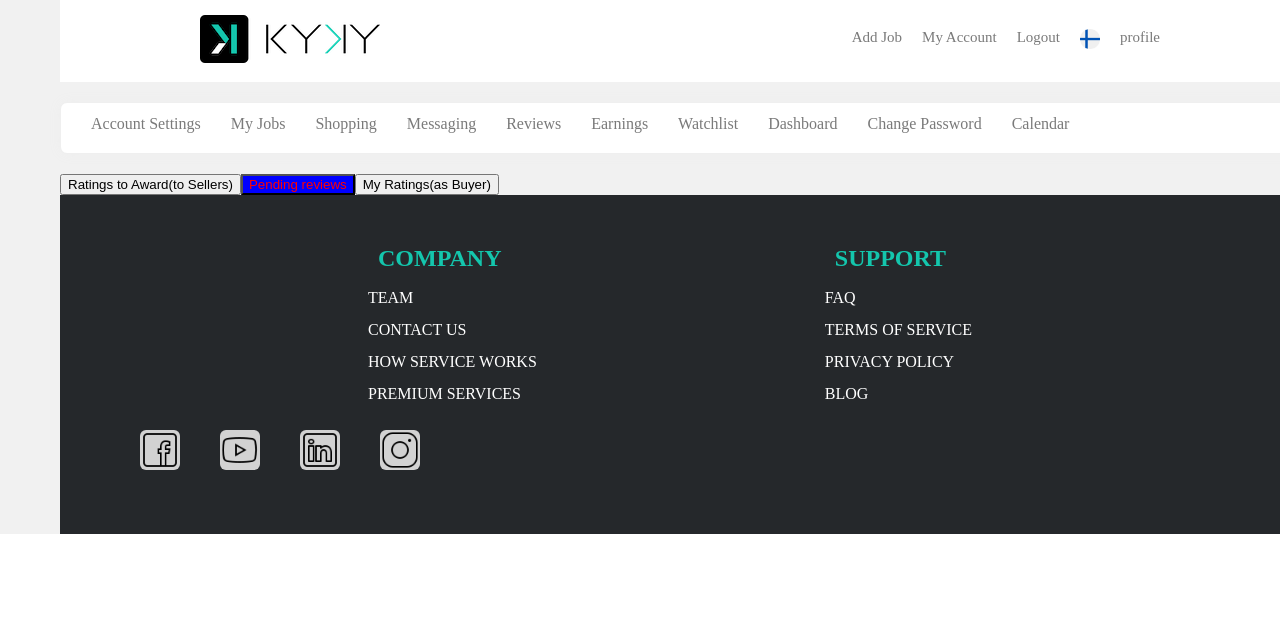
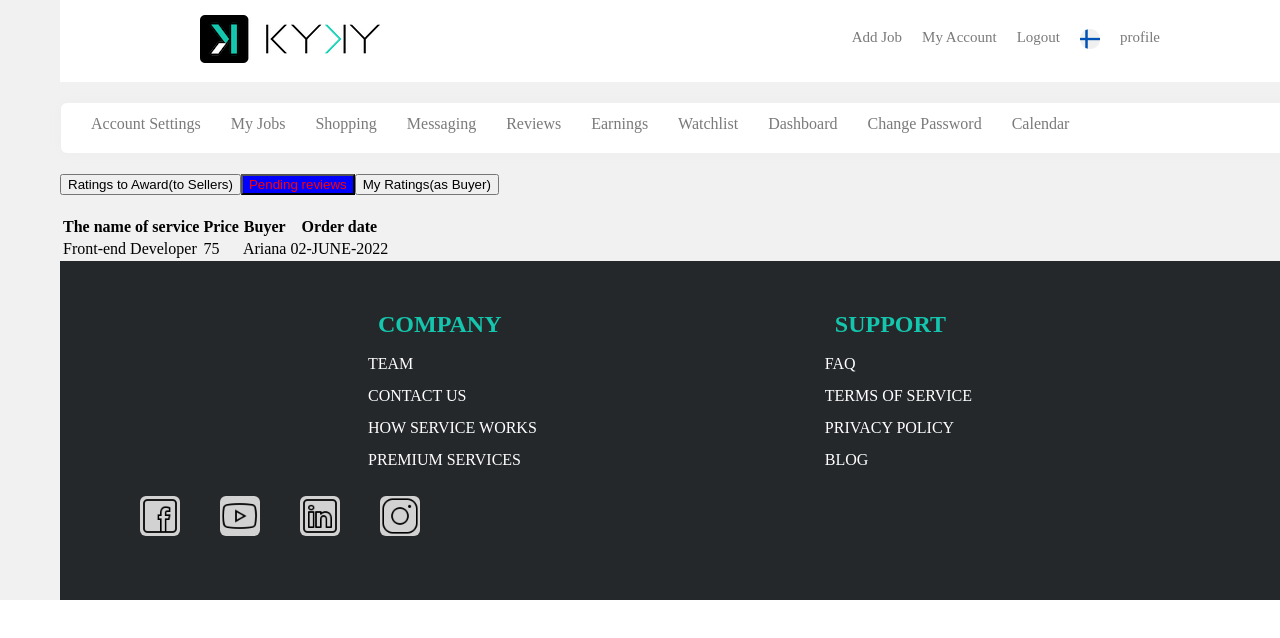
Before and after one commit to sunjus/kyky, a React (Create React App) app: page /Sreviewpage in a window 1280 px wide. Both pictures are taken after a click on the button "Pending reviews". Shown: the top 638 px of the page. Built offline with nearby package versions, Linux system fonts and the light colour scheme.

Commit message:
Add static data and Fix items in pending section

```diff
--- a/src/components/ReviewPendingReviews.js
+++ b/src/components/ReviewPendingReviews.js
@@ -10,17 +10,15 @@ function ReviewPendingReviews({ items }) {
       <tr>
         <th>The name of service</th>
         <th>Price</th>
-        <th>Seller</th>
-        <th>Date completed</th>
-        <th>options</th>
+        <th>Buyer</th>
+        <th>Order date</th>
       </tr>
       {items.map((item) => (
         <tr key={item.transactionId}>
           <td>{item.service}</td>
           <td>{item.price}</td>
-          <td>{item.seller}</td>
-          <td>{item.completed}</td>
-          <td><button type="button">Rate Now</button></td>
+          <td>{item.buyer}</td>
+          <td>{item.date}</td>
         </tr>
       ))}
     </table>
--- a/src/components/Sreviewpage.js
+++ b/src/components/Sreviewpage.js
@@ -1,33 +1,48 @@
 import React, { useState } from 'react';
+import data from '../data_for_review';
+import ReviewPendingReveiw from './ReviewPendingReviews';
+import ReviewMyReviews from './ReviewMyReviews';
+import ReviewRatingsToAward from './ReviewRatingsToAward';
 import './Sreviewpage.css';
 
-const TabInfo = [
+const tabInfo = [
   {
     title: 'Ratings to Award(to Sellers)',
     id: 'toAward',
+    content: (items) => <ReviewRatingsToAward items={items} />,
   },
   {
     title: 'Pending reviews',
     id: 'pending',
+    content: (items) => <ReviewPendingReveiw items={items} />,
   },
   {
     title: 'My Ratings(as Buyer)',
     id: 'myratings',
+    content: (items) => <ReviewMyReviews items={items} />,
   },
 ];
 
 function Sreviewpage() {
   const [currentTab, setCurrentTab] = useState(0);
+  const { reviewList } = data;
   return (
+    <div className="reviewpage_container">
       <div className="tab_container">
         {
-        TabInfo.map((t, i) => (
+          tabInfo.map((t, i) => (
             <button key={t.id} className={currentTab === i ? 'active' : 'disable'} onClick={() => setCurrentTab(i)} type="button">
               {t.title}
             </button>
           ))
         }
       </div>
+      <div className="review_container">
+        { currentTab === 0 && <ReviewRatingsToAward items={reviewList.toAward} />}
+        { currentTab === 1 && <ReviewPendingReveiw items={reviewList.pending} />}
+        { currentTab === 2 && <ReviewMyReviews items={reviewList.myratings} />}
+      </div>
+    </div>
   );
 }
 
--- a/src/data_for_review.js
+++ b/src/data_for_review.js
@@ -9,13 +9,20 @@ const reviewList = {
     },
     {
       transactionId: 1,
-      service: 'Frontend Developer',
+      service: 'Full-stack Developer',
       seller: 'Serena',
       completed: 'n/a',
       price: 50,
     },
   ],
-  pending: [],
+  pending: [
+    {
+      service: 'Front-end Developer',
+      price: 75,
+      buyer: 'Ariana',
+      date: '02-JUNE-2022',
+    },
+  ],
   myratings: [],
 };
 
```
Lines whose indentation alone changed are shown as unchanged.
